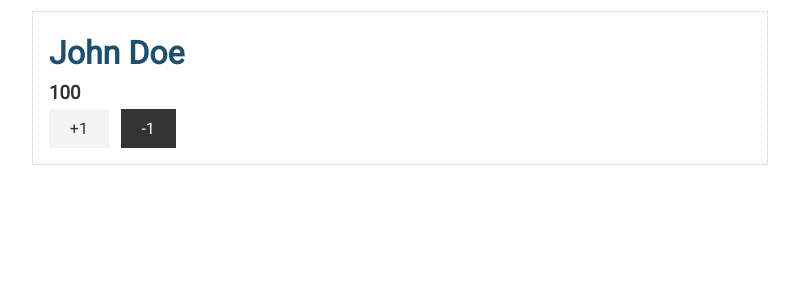
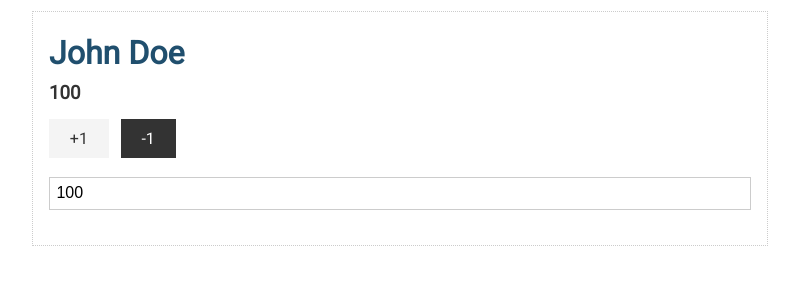
Before and after one commit to 4lm/learn-svelte, a Svelte app in the folder scoreboard/: page / in a window 1280 px wide. Shown: the top 300 px of the page, without its empty margins (240-1039 px from the left). Built offline with nearby package versions, Linux system fonts and the light colour scheme.

Commit message:
Add input with data binding

```diff
--- a/scoreboard/src/App.svelte
+++ b/scoreboard/src/App.svelte
@@ -10,6 +10,10 @@
   h1 {
     color: #204f6e;
   }
+
+  h3 {
+	margin-bottom: 10px;
+  }
 </style>
 
 <div class="container">
@@ -18,5 +22,6 @@
     <h3>{points}</h3>
 	<button class="btn" on:click={addPoint}>+1</button>
 	<button class="btn btn-dark" on:click={removePoint}>-1</button>
+	<input type="number" bind:value={points} />
   </div>
 </div>
```
